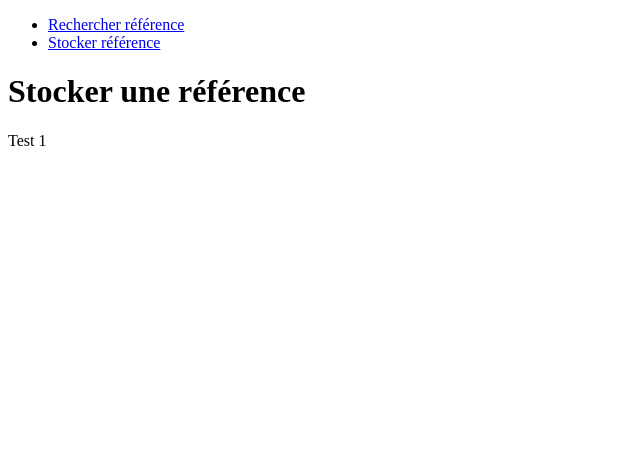
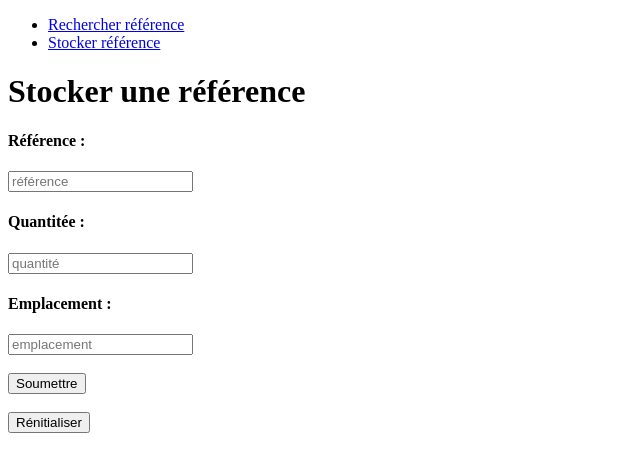
Before and after one commit to EtienneDouillard/JVD_Stock_Projet, a PHP site: page /v_destockage.php in a window 1280 px wide. Shown: the top 472 px of the page, without its empty margins (0-640 px from the left). Run offline with PHP 8.4, Linux system fonts and the light colour scheme; data that the repository does not hold is empty.

Commit message:
Destockage

```diff
--- a/v_destockage.php
+++ b/v_destockage.php
@@ -5,16 +5,51 @@
 <html>
     <head>
     <meta charset="UTF-8">
-    <title>Recherche</title>
+    <title>stockage</title>
     </head>
   <body>
   </body>
 <nav>
   <ul><!-- Nave barre -->
-    <li><a  href="../HTML/Recherche.html">Rechercher référence</a></li><!-- Current link pour mettre en blanc la page actuelle -->
-    <li ><a id="currentLink2"  href="../HTML/Stockage.html">Stocker référence</a></li>
+    <li><a  href="v_recherche.php">Rechercher référence</a></li><!-- Current link pour mettre en blanc la page actuelle -->
+    <li ><a id="currentLink2"  href="v_stockage.php">Stocker référence</a></li>
   </ul>
 </nav>
   <h1>Stocker une référence</h1>
-  <p>Test   1 </p>
+  <form name="formulaire_recherche" action="" target="_blank" method="GET">
+
+    <section class="référence_stockée"><!-- Formulaire pour la référence stockée -->
+        <h4> Référence : <i class="fas fa-thermometer-quarter"></i> </h4>
+        <div class="slidecontainer">
+          <input type="text" placeholder="référence" id="référence déposée" name="référence">
+         </div>
+      </section>
+
+
+   <section class="Quantité_stockée"><!-- Formulaire pour la quantitée stockée -->
+      <h4> Quantitée : <i class="fas fa-thermometer-quarter"></i> </h4>
+      <div class="slidecontainer">
+        <input type="text" placeholder="quantité" id="Quantite_déposée" name="quantite">
+       </div>
+    </section>
+
+    <section class="emplacement de stockage"><!-- Formulaire pour la quantitée stockée -->
+        <h4> Emplacement : <i class="fas fa-thermometer-quarter"></i> </h4>
+        <div class="slidecontainer">
+          <input type="text" placeholder="emplacement" id="lieu" name="nom_emplacement">
+         </div>
+      </section>
+      <br>
+      <div id="button"><!-- Boutons soumettre et rénitialiser-->
+      <section class="submit_button">
+        <input type="submit" value="Soumettre">
+      </section>
+      <br>
+      <section class="reset_button">
+        <input type="reset" value="Rénitialiser">
+      </section>
+    </div>
+
+
+  </form>
 </html>
```
